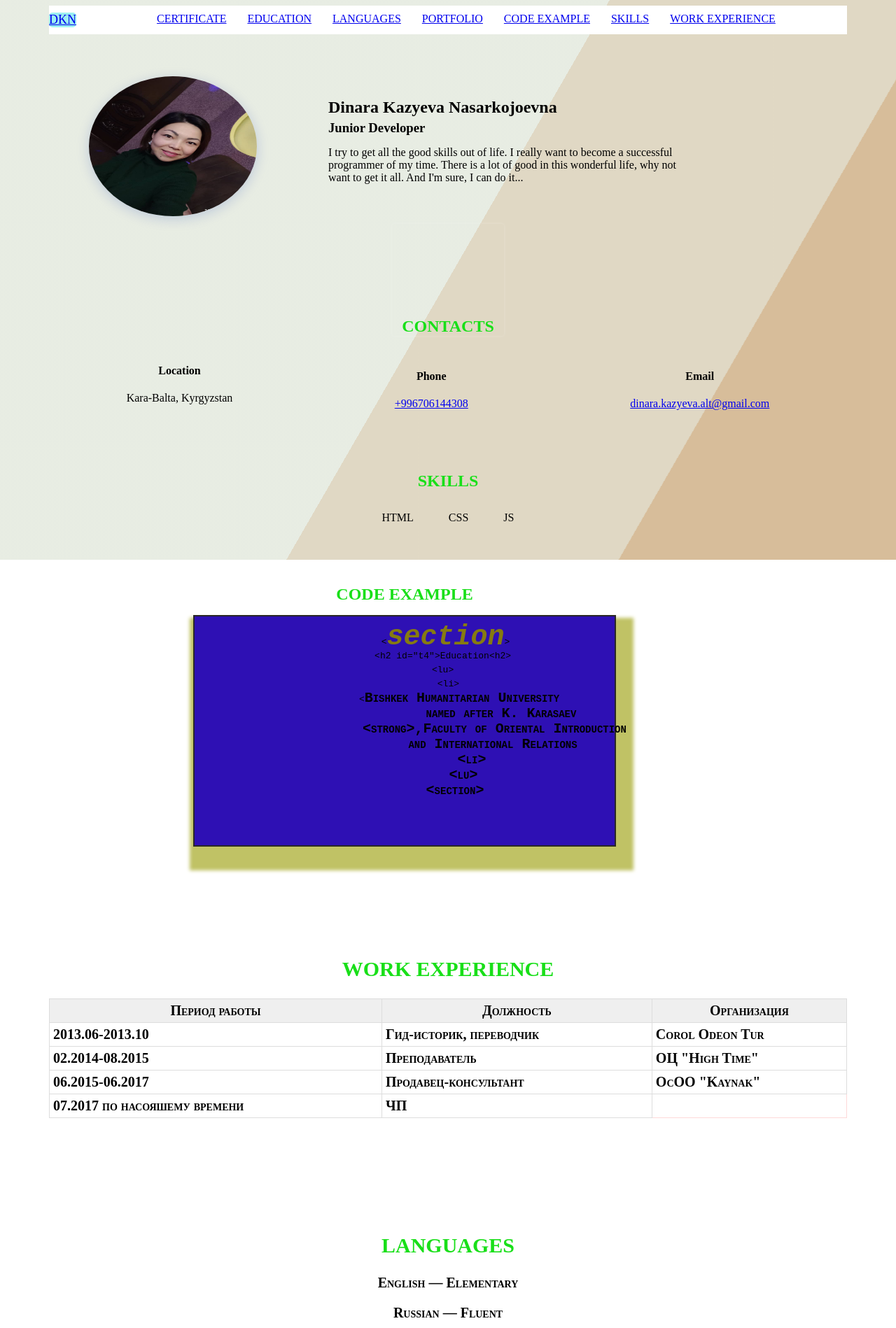
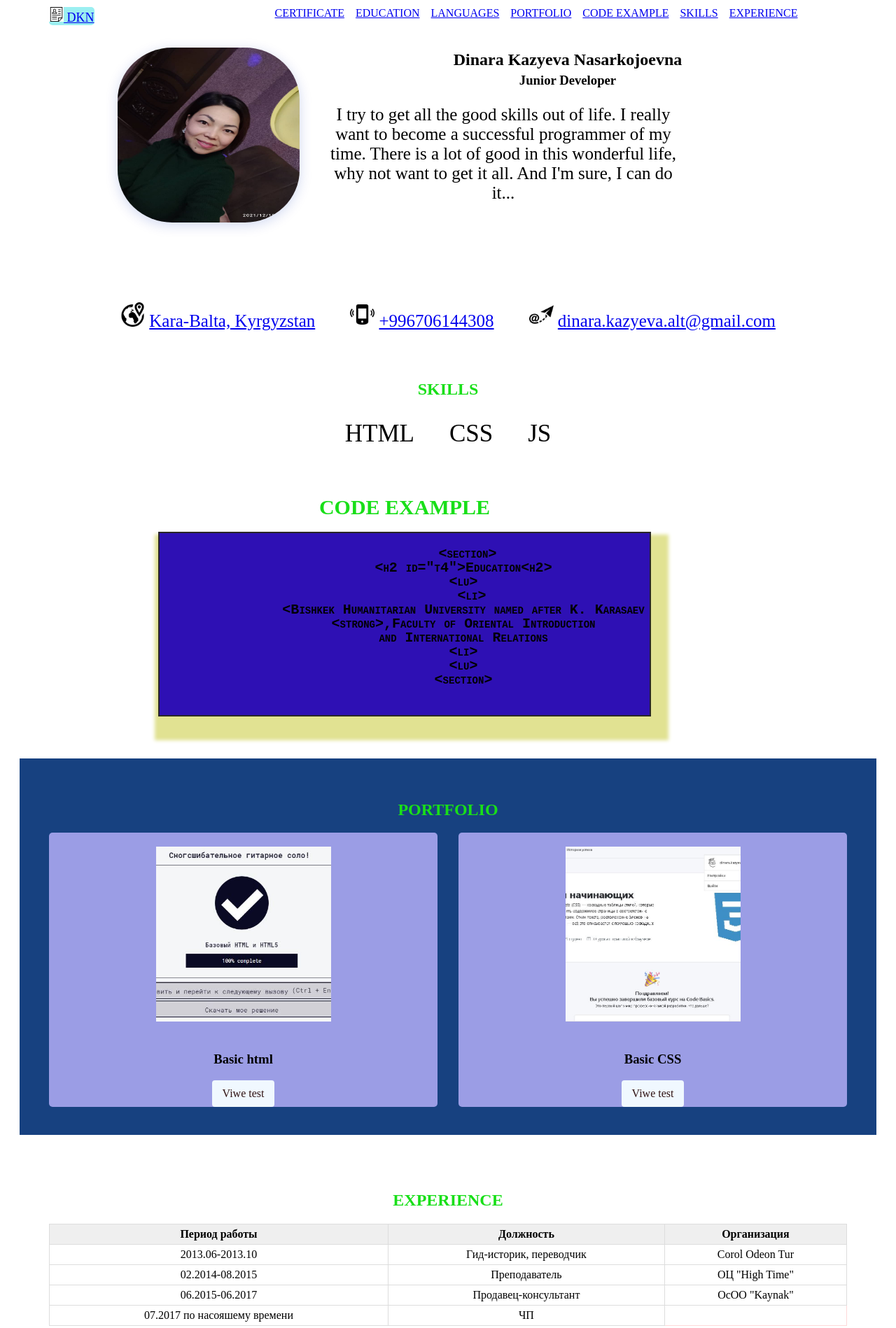
Before and after one commit to dinara7390/cv.dnk, a plain HTML site: page index.html in a window 1280 px wide. Shown: the top 1898 px of the page at 70% size. Drawn offline with Linux system fonts and the light colour scheme.

Commit message:
update cv DNK

```diff
--- a/css/style.css
+++ b/css/style.css
@@ -1,4 +1,3 @@
-
 @import url('https://fonts.googleapis.com/css2?family=Open+Sans:ital,wght@0,600;0,700;0,800;1,500;1,600;1,700;1,800&display=swap');
 :root {
   --accent: #174180;
@@ -22,16 +21,16 @@ body {
   font-family: 'Open Sans', sans-serif;
   margin: 0;
  color: var(--accent-light);
-  position: absolute;
 }
 
 
-.bg {
+
+/* .bg {
   animation:slide 2s ease-in-out infinite alternate;
-  background-image: linear-gradient(-60deg, tan, 50%, rgb(229, 235, 224) 50%);
+  background-image: linear-gradient(-60deg, #A64AC9, 50%,  #FCCD04 50%);
   bottom:0;
   left: -50%;
-  opacity:.5;
+  opacity:.3;
   position:fixed;
   right: -50%;
   top:0;
@@ -44,12 +43,12 @@ body {
 }
 
 .bg3 {
-  animation-duration:4s;
+  animation-duration:2s;
 }
 
 .content {
   border-radius:.25em;
-  box-shadow:0 0 .25em rgba(255, 255, 255, 0.25);
+  box-shadow:0 0 .25em #17E9E0;
   box-sizing:border-box;
   left: 50%;
   padding:10vmin;
@@ -66,12 +65,13 @@ body {
   100% {
     transform:translateX(25%);
   }
-}
+} */
 
 
 .container {
   width: 1140px;
   margin: 0 auto;
+  text-align: center;
 /*border: 1px solid red;*/
 }
 
@@ -83,41 +83,55 @@ body {
 }
 
 section{
-  padding: 60px 0;}
+  padding: 40px 0;
+}
+
+
+.header-nav {
+  padding: 1em 2em;
+  position: fixed;
+  top: 0;
+  background-color: #ffffff;
+  padding: 10px 0px;
+  display: flex;
+  justify-content: flex-end;
+  /* margin: 0 50px; */
+}
 
 .logo{
 margin-right: 100px;
 border-radius: 5px;
 background-color:  #9beff1;
 font-size: large;
+text-align: center;
+list-style: none;
 }
 
-.header-nav {background-color: #ffffff;
-  padding: 10px 0px;
-  display: flex;
-  justify-content: flex-end;
-  margin-left: auto;
+.img-cv {
+  image: url(https://cdns.iconmonstr.com/wp-content/assets/preview/2021/240/iconmonstr-cv-2.png);
+  width: 21px;
+  height: 21px;
 }
 
 .header a {
 	color: #fff;
 	text-decoration: none;
+
 }
 
 .menu{
-  margin: 0px;
+  margin: 0 0 0 150px;
   padding: 0px;
-
   display: flex;
   flex-direction: row-reverse;
-  margin-right: auto;
 color:var(--accent-light);
 }
 
 .menu-item {
 text-transform: uppercase;
-padding: 0px 15px;
+padding: 0px 8px;
 color:var(--accent-light);list-style: none;
+list-style: none;
 }
 
 .intro{
@@ -128,20 +142,21 @@ color:var(--accent-light);list-style: none;
 display: flex;
 justify-content: center;
 align-items: center;
+}
 
-}
 .fammily p{
   width: 500px;
   font-size:'Open Sans', sans-serif;
 }
+
 .intro-left{
 width: 30%;
 }
 
 .intro-img{
-  width: 240px;
-  height: 200px;
-  border-radius: 50%;
+  width: 260px;
+  height: 250px;
+  border-radius: 30%;
   box-shadow: 0px 4px 18px rgba(1, 46, 179, 0.18);
 }
 
@@ -156,17 +171,44 @@ width: 30%;
 width: 60%;
 }
 
+.intro-p{
+  font-size: 25px;
+}
+
 .contacts ul{
 display: flex;
 align-items: center;
-justify-content: space-around;
-text-align: center;
-gap: 10px;
-flex-wrap: wrap;
+justify-content: center;
 list-style: none;
-  margin: 0;
-padding: 0;
+gap: 50px;
+margin: 0 25px;
+padding: 10px 15px;
+font-size: 25px;
 }
+
+.contacts{
+text-align: left;
+}
+
+
+.img-location {
+  image: url(https://cdns.iconmonstr.com/wp-content/assets/preview/2013/240/iconmonstr-location-28.png);
+  width: 35px;
+  height: 35px;
+}
+
+.img-phone{
+image: url(https://cdns.iconmonstr.com/wp-content/assets/preview/2012/96/iconmonstr-smartphone-9.png);
+width: 35px;
+height: 35px;
+}
+
+.img-email{
+image: url(https://cdns.iconmonstr.com/wp-content/assets/preview/2013/96/iconmonstr-paper-plane-5.png);
+width: 35px;
+height: 35px;
+}
+
 
 .skills{
   padding: 0;
@@ -181,20 +223,20 @@ padding: 0;
   justify-content: center;
   gap: 20px;
   border-radius: 3px;
-
    text-align: center;
 }
 
 .skills li{
 padding: 10px 15px;
 border-radius: 3px;
+font-size: 35px;
 }
 
 .code-example p{
 text-align: center;
 font-style: italic;
 border-radius: 5px #718791;
-justify-content: between;
+justify-content: center;
 align-content: center;
 }
 
@@ -202,30 +244,68 @@ align-content: center;
 font-style: none;
 line-height: 20px;
 width: 30px;
+font-variant: small-caps;
+font-size: 20px;
+font-weight: bolder;
+}
+
+
+.code{
+background-color: rgb(46, 16, 180);
+border: 2px solid #292727;
+width: 700px;
+height: 200 px;
+margin: auto;
+box-shadow: 10px 19px 5px 15px rgb(225, 226, 146);
+justify-content: center;
+}
+
+.portfolio{
+background-color: #174180;
+margin: 20px;
+}
+
+.portfolio-title{
+color: #19df19;
+margin-bottom: 1;
+}
+
+.portfolio ul{
+  margin: 0;
+  padding: 0;
+  list-style: none;
+  display: grid;
+  grid-template-columns: repeat(2, 1fr);
+  gap: 30px;
+}
+
+.portfolio li {
+border-radius: 5px;
+background-color: rgb(155, 157, 229);
+text-align: center;
+overflow: hidden;
+}
+
+.portfolio img{
+  height: 250px;
+  width: 250px;
+  object-fit: cover;
+}
+
+.portfolio ul a{
+  display: inline-block;
+  padding: 10px 15px;
+  color: rgb(49, 19, 19);
+  text-decoration: none;
+  background-color: aliceblue;
+  border-radius: 4px;
+  transition: all .3;
+}
+
+.portfolio ul a:hover{background-color: rgb(224, 219, 219);
 
 }
-.bold{
-  color: rgb(134, 123, 17);
-  font-size: 40px;
-  text-align: center;
-  font-weight: bolder;
-}
-.font-variant{
-  font-variant: small-caps;
-  font-size: 20px;
-}
-pre{
- background-color: rgb(46, 16, 180);
-text-align: center;
-border: 2px solid #292727;
-width: 600px;
-height: 200 px;
-padding: 0px;
-margin-left: auto;
-margin-right: auto;
-box-shadow: 10px 19px 5px 15px rgb(192 194 101);
 
-}
 
 .table {
 	width: 100%;
@@ -285,3 +365,24 @@ border-radius: 3px;
 footer{
   align-items: flex-end;
 }
+
+
+#myBtn {
+  display: none; /* Скрыто по умолчанию */
+  position: fixed; /* Фиксированное / липкое положение */
+  bottom: 20px; /* Поместите кнопку в нижней части страницы */
+  right: 30px; /* Разместить кнопку 30 пикселей от правого */
+  z-index: 99; /* Убедитесь, что он не перекрывается */
+  border: none; /* Удалить границы */
+  outline: none; /* Удалить контур */
+  background-color: red; /* Установка цвета фона */
+  color: white; /* Цвет текста */
+  cursor: pointer; /* Добавить указатель мыши при наведении */
+  padding: 15px; /* Немного отступов */
+  border-radius: 10px; /* Округленные углы */
+  font-size: 18px; /* Увеличить размер шрифта */
+}
+
+#myBtn:hover {
+  background-color: #555; /* Добавить темно-серый фон при наведении курсора */
+}
--- a/index.html
+++ b/index.html
@@ -5,15 +5,16 @@
   <meta http-equiv="X-UA-Compatible" content="IE=edge">
   <meta name="viewport" content="width=device-width, initial-scale=1.0">
   <link rel="stylesheet" href="css/style.css">
+  <link rel="stylesheet" href=".js.js">
   <title>Dinara Kazyeva Nasarkojoevna</title>
 </head>
 <body>
   <header>
       <div class="container">
       <nav class="header-nav">
-         <a id="logo" class="logo" href="#home">DKN</a>
+         <a id="logo" class="logo" href="#home"> <img src="photo/iconmonstr-cv-2.png" alt="cv" class="img-cv"> DKN</a>
         <ul class="menu">
-          <li class="menu-item"><a href="#experience">Work experience</a></li>
+          <li class="menu-item"><a href="#experience">Experience</a></li>
           <li class="menu-item">
             <a href="#skills">Skills</a>
           </li>
@@ -33,9 +34,10 @@
             <a href="#certificate">Certificate</a>
           </li>
         </ul>
+      </nav>
     </div>
-      </nav>
     </header>
+
 <div class="bg"></div>
 <div class="bg bg2"></div>
 <div class="bg bg3"></div>
@@ -51,7 +53,7 @@
         <div class="intro-right">
             <h1>Dinara Kazyeva Nasarkojoevna</h1>
             <h3>Junior Developer</h3>
-            <p>I try to get all the good skills out of life. I really want to become a successful programmer of my time. There is a lot of good in this wonderful life, why not want to get it all. And I'm sure, I can do it...</p>
+            <p class="intro-p">I try to get all the good skills out of life. I really want to become a successful programmer of my time. There is a lot of good in this wonderful life, why not want to get it all. And I'm sure, I can do it...</p>
           </div>
           </div>
       </div>
@@ -60,19 +62,17 @@
 
     <section  class="contacts">
       <div class="container">
-        <h2 class="section-title">Contacts
-      </h2>
       <ul>
         <li>
-         <h4>Location</h4>
-         <p>Kara-Balta, Kyrgyzstan</p>
+         <img class="img-location" src="photo/iconmonstr-location-28.png" alt="location">
+         <a href="https://www.google.com/maps/place/%D0%9A%D0%B0%D1%80%D0%B0-%D0%91%D0%B0%D0%BB%D1%82%D0%B0/@42.8230308,73.7830584,12z/data=!3m1!4b1!4m5!3m4!1s0x389f38446178076b:0x8b950649afc9a1dc!8m2!3d42.8212455!4d73.8536683">Kara-Balta, Kyrgyzstan</a>
         </li>
         <li>
-          <h4>Phone</h4>
+          <img class="img-phone" src="photo/iconmonstr-smartphone-9.png" alt="phone">
           <a href="tel:+996706144308">+996706144308</a>
         </li>
         <li>
-          <h4>Email</h4>
+          <img class="img-email" src="photo/iconmonstr-paper-plane-5.png" alt="email">
           <a href="mailto:dinara.kazyeva.alt@gmail.com">dinara.kazyeva.alt@gmail.com</a>
         </li>
       </ul>
@@ -93,28 +93,45 @@
     <section id="code-example" class="code-example section">
         <div class="container">
           <h2 class="section-title">Code Example</h2>
-           <pre>
-            <code>
-               &lt;<strong class="bold"><em>section</em></strong>&gt;
+           <pre class="code">
+            <code >
+               &lt;section&gt;
               &lt;h2 id="t4"&gt;Education&lt;h2&gt;
               &lt;lu&gt;
                 &lt;li&gt;
-                    &lt;<strong class="font-variant">Bishkek Humanitarian University
-                       named after K. Karasaev
+              &lt;Bishkek Humanitarian University named after K. Karasaev
               &lt;strong&gt;,Faculty of Oriental Introduction
               and International Relations
               &lt;li&gt;
               &lt;lu&gt;
               &lt;section&gt;
-
             </code>
           </pre>
         </div>
       </section>
 
-      <section id="#experience" class="Work-experience section">
+      <section id="portfolio" class="portfolio section">
          <div class="container">
-          <h2 class="section-title">Work experience</h2>
+          <h2 class="section-title">Portfolio</h2>
+          <ul>
+            <li>
+          <img class="portfolio img" src="photo/basic html.JPG" alt="html">
+          <h3>Basic html</h3>
+          <a href="https://ru.code-basics.com/languages/html" target="_blank">Viwe test</a>
+
+        </li>
+        <li>
+          <img class="portfolio img" src="photo/basic css.JPG" alt="basic CSS" >
+          <h3>Basic CSS</h3>
+          <a href="https://ru.code-basics.com/languages/css" target="_blank">Viwe test </a>
+        </li>
+        </ul>
+       </div>
+      </section>
+
+      <section id="experience" class="experience section">
+        <div class="container">
+          <h2 class="section-title">Experience</h2>
         <table class="table">
         <tr>
           <th>Период работы</th>
@@ -170,6 +187,7 @@
         </ul>
         </div>
       </section>
+
       <section id="certificate" class="certificate section">
          <div class="container">
         <h2 class="section-title">Certificate</h2>
@@ -186,9 +204,14 @@
         </div>
       </section>
 
-<footer> 2022 Kazyeva Dinara
+      <button onclick="topFunction()" id="myBtn" title="Перейти к началу">Вверх</button>
+
+<footer>
+   <div class="container">
+      2022 Kazyeva Dinara
         <a href="https://linktr.ee/jyldyzacademy2020">Jyldyz Academy</a>
       <p> &copy; <strong>Kazyeva Dinara</strong> 2022 </p>
+   </div>
 </footer>
 
     </main>
```
Also changed, not shown: css/style.js (added, +19 -0 lines), photo/basic css.JPG (added), photo/iconmonstr-cv-2.png (added), photo/iconmonstr-location-28.png (added), photo/iconmonstr-paper-plane-5.png (added), photo/iconmonstr-smartphone-9.png (added). Lines whose indentation alone changed are shown as unchanged.
